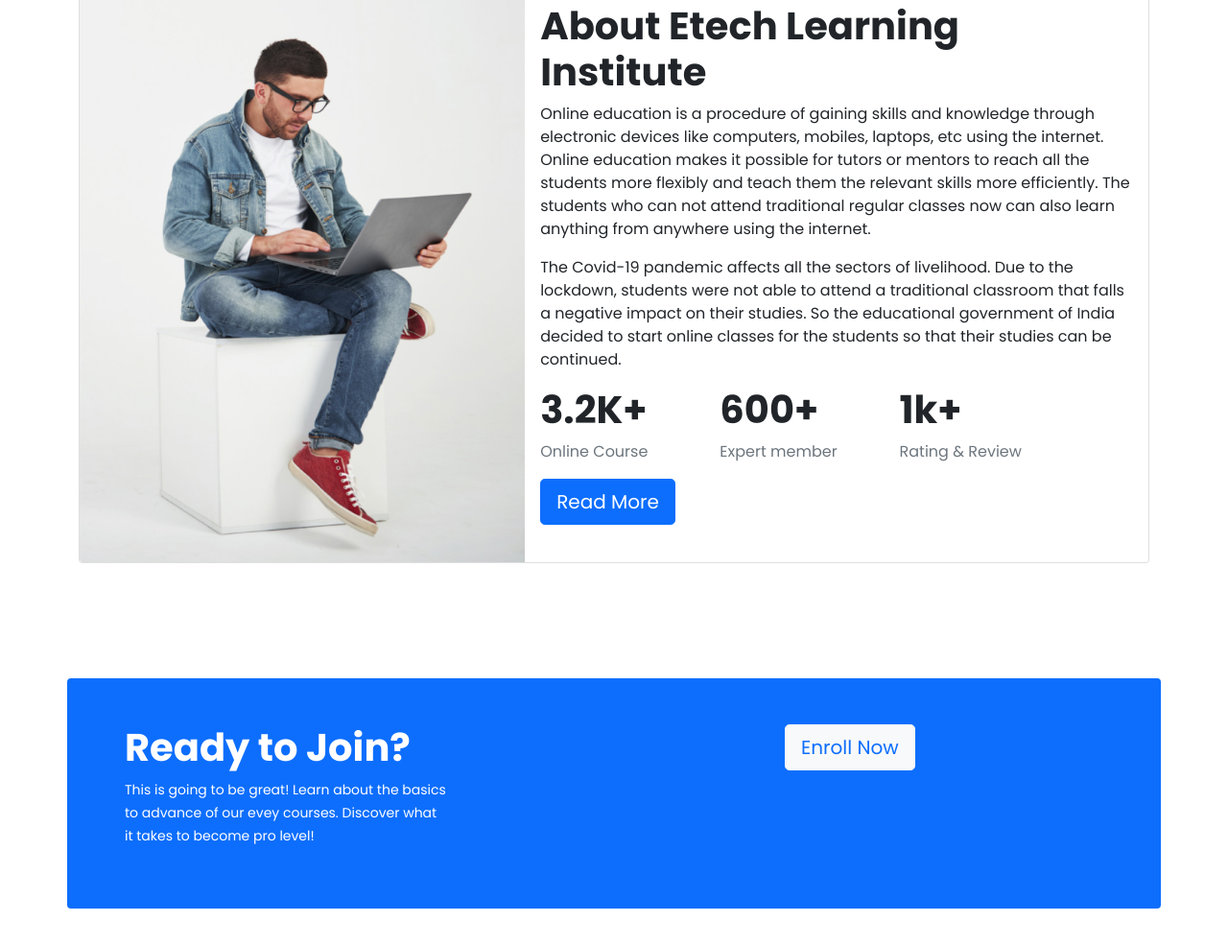
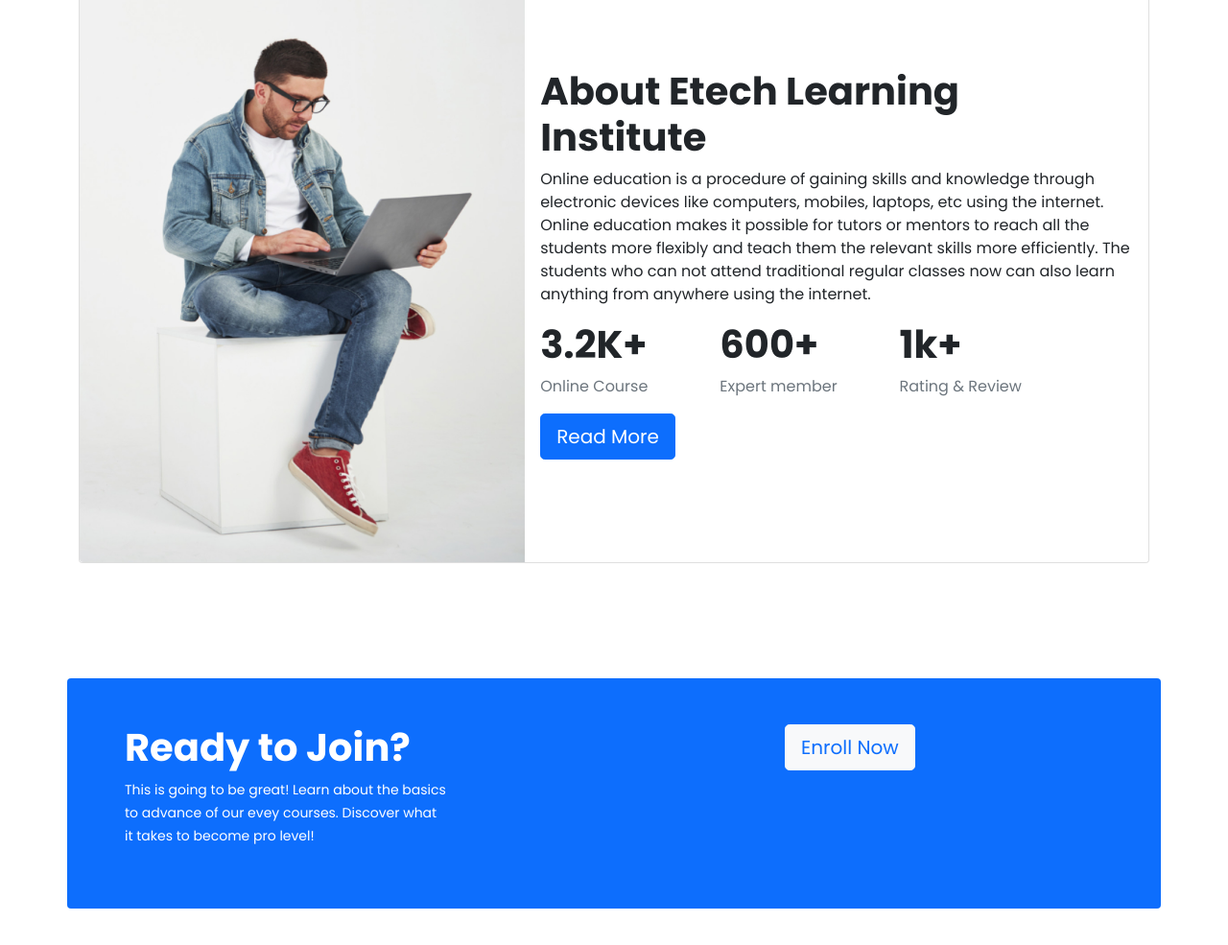
Before and after one commit to Ashraf59/etech-learning, a plain HTML site: page index.html in a window 1280 px wide. Shown: the part 2038-3023 px from the top of the page at 96% size. Drawn offline with nearby package versions, Linux system fonts and the light colour scheme.

Commit message:
Full website done

```diff
--- a/index.html
+++ b/index.html
@@ -53,6 +53,7 @@
       </div>
     </nav>
     <!-- Nav Bar End -->
+
     <!-- Carousel Slider Section Start -->
     <section class="container">
       <div id="carouselExampleCaptions" class="carousel slide" data-bs-ride="carousel">
@@ -197,6 +198,7 @@
       </div>
     </section>
     <!-- Our Online course Section End -->
+
     <!-- About Our Online Academy Section Start -->
     <section class="container" id="about" style="margin-top: 120px;">
       <div class="card mb-3">
@@ -214,11 +216,7 @@
                 flexibly and teach them the relevant skills more efficiently. The students who can not attend
                 traditional regular
                 classes now can also learn anything from anywhere using the internet.</p>
-              <p>The Covid-19 pandemic affects all the sectors of livelihood. Due to the lockdown, students were not
-                able to attend a
-                traditional classroom that falls a negative impact on their studies. So the educational government of
-                India decided to
-                start online classes for the students so that their studies can be continued.</p>
+
               <div class="row">
                 <div class="col">
                   <h1 class="fw-bold">3.2K+</h1>
@@ -243,6 +241,7 @@
       </div>
     </section>
     <!-- About Our Online Academy Section End -->
+
     <!-- Enroll Now Section Start -->
     <section class=" container bg-primary rounded" id="enroll" style="margin-top: 120px;">
       <div class="row me-lg-auto  p-5">
@@ -284,6 +283,7 @@
       </div>
     </section>
     <!-- Enroll Now Section End -->
+
     <!-- FAQ Section Start -->
     <section class="container" id="faq" style="margin-top: 120px;">
       <h1 class="fw-bold text-center">Frequently Asked Questions</h1>
@@ -415,6 +415,7 @@
       </div>
     </section>
     <!-- FAQ Section End -->
+
     <!-- Trusted By Companies Section Start -->
     <section class="container d-none d-lg-block " style="margin-top: 120px;">
       <h1 class="fw-bold text-center">Trusted by over 800+ companies</h1>
```
